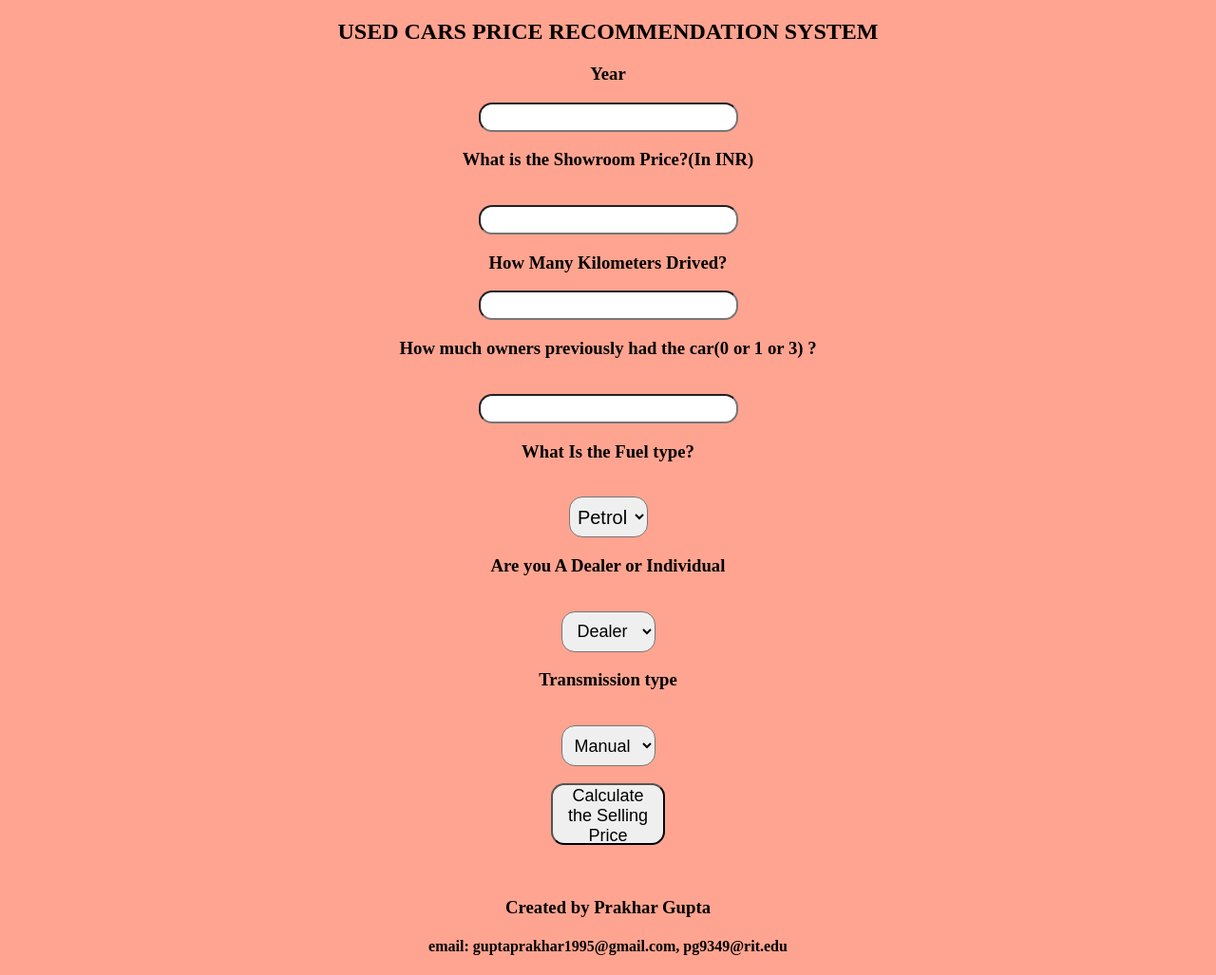
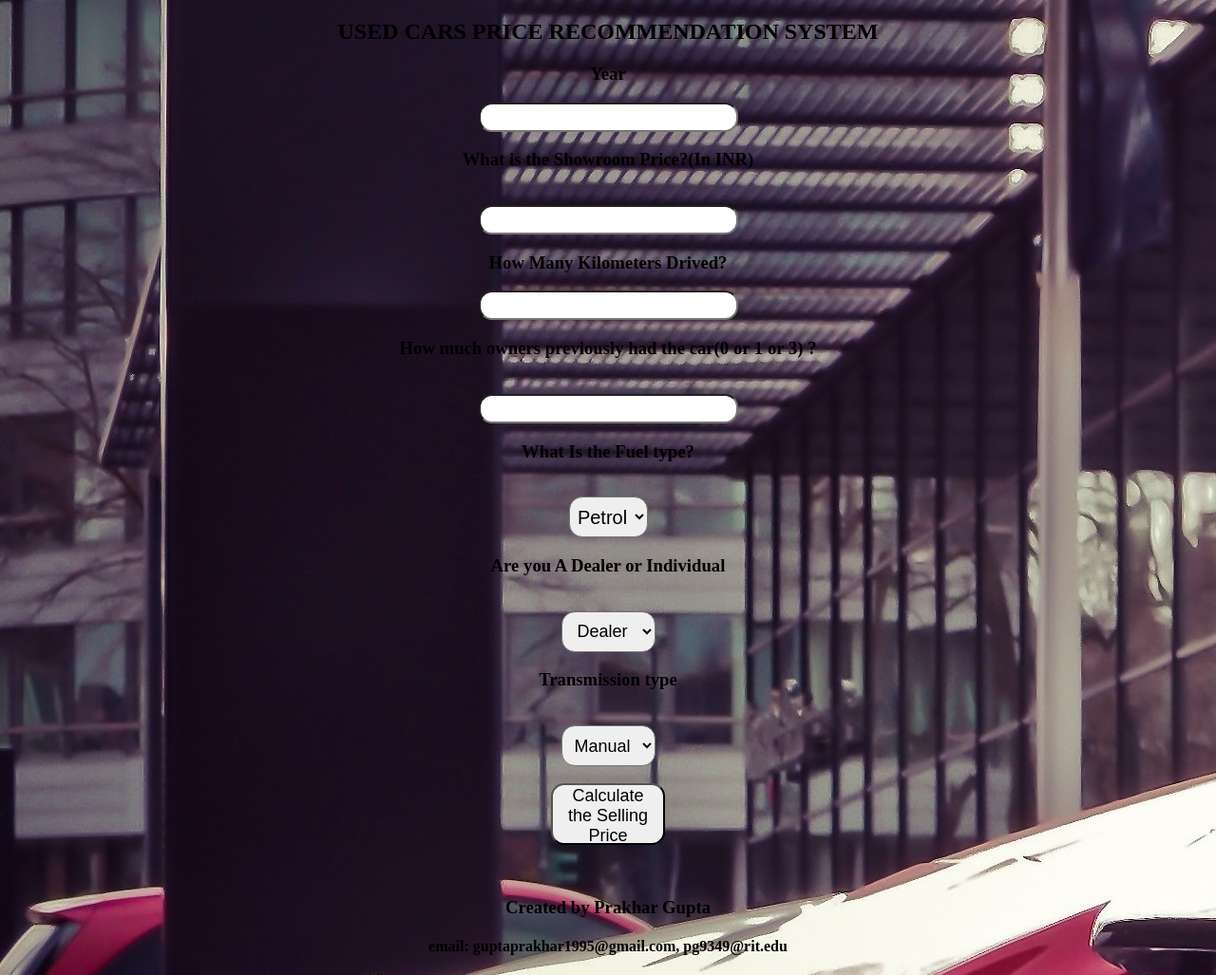
Before and after one commit to iamprakhargupta/oldcar, a Flask app: page / in a window 1280 px wide. Shown: the whole page at 95% size. Run offline with Flask 2, Linux system fonts and the light colour scheme; parts of the project's set-up code (start-up, migrations or seed data) failed here and were passed over.

Commit message:
Update index.html

```diff
--- a/templates/index.html
+++ b/templates/index.html
@@ -55,6 +55,8 @@
             background-color: #FFA490;
             text-align: center;
             padding: 0px;
+            			background-image: url("{{ url_for('static', filename='i.jpg') }}");
+			background-repeat: no-repeat;
         }
 
         #research {
```
